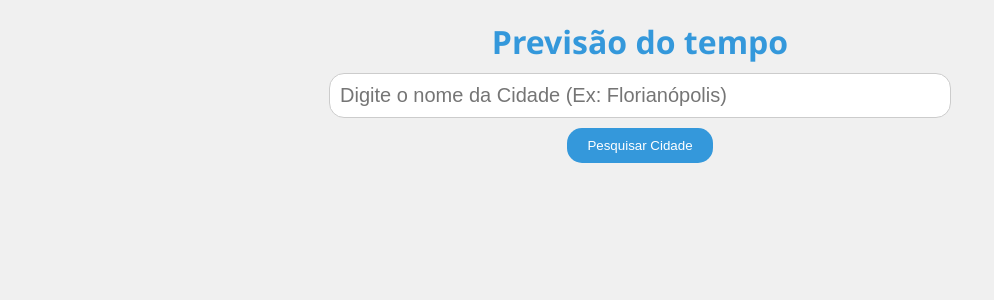
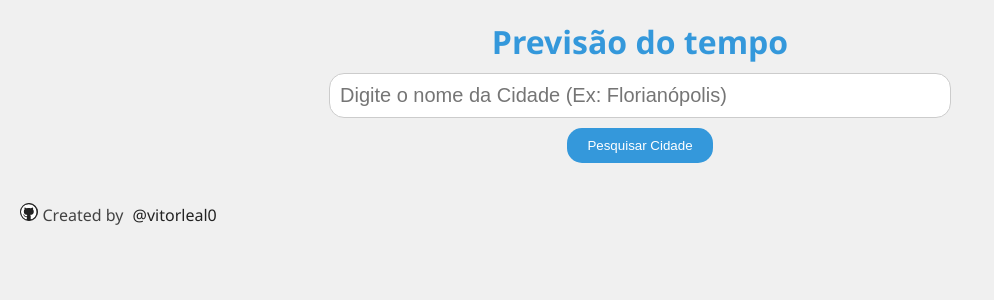
Before and after one commit to VitorLeal0/previsao-do-tempo-vitor, a React (Create React App) app: page / in a window 1280 px wide. Shown: the top 300 px of the page, without its empty margins (0-994 px from the left). Built offline with nearby package versions, Linux system fonts and the light colour scheme.

Commit message:
add footer

```diff
--- a/src/App.js
+++ b/src/App.js
@@ -1,4 +1,5 @@
 import Weather from './Components/Weather/Weather';
+import Footer from './Components/Footer/footer';
 import './App.css';
 
 function App() {
@@ -6,6 +7,7 @@ function App() {
     <div className="App">
       <h1>Previsão do tempo</h1>
       <Weather/>
+      <Footer/>
 
     </div>
   );
```
